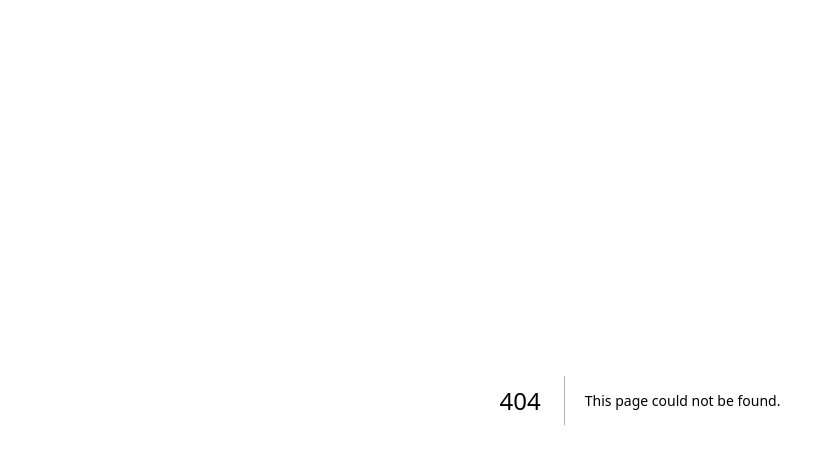
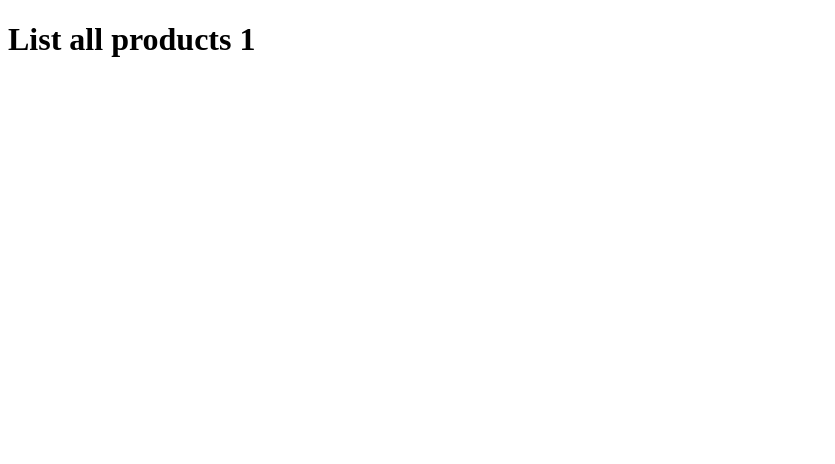
Before and after one commit to Ayushikeshri-22/next-js-learning, a Next.js app in the folder my-app/: page /products/1 in a window 1280 px wide. Before the commit this address had no page. Shown: the top 464 px of the page, without its empty margins (0-835 px from the left). Built offline with nearby package versions, Linux system fonts and the light colour scheme.

Commit message:
dynamic route

```diff
--- /dev/null
+++ b/my-app/src/app/products/[productId]/page.tsx
@@ -0,0 +1,4 @@
+export default function ProductDetails({ params } : { params: { productId: string } }) {
+
+	return <h1> List all products {params.productId}</h1>
+}
--- /dev/null
+++ b/my-app/src/app/products/page.tsx
@@ -0,0 +1,3 @@
+export default function ProductList(){
+	return <h1> List all products</h1>
+}
```
